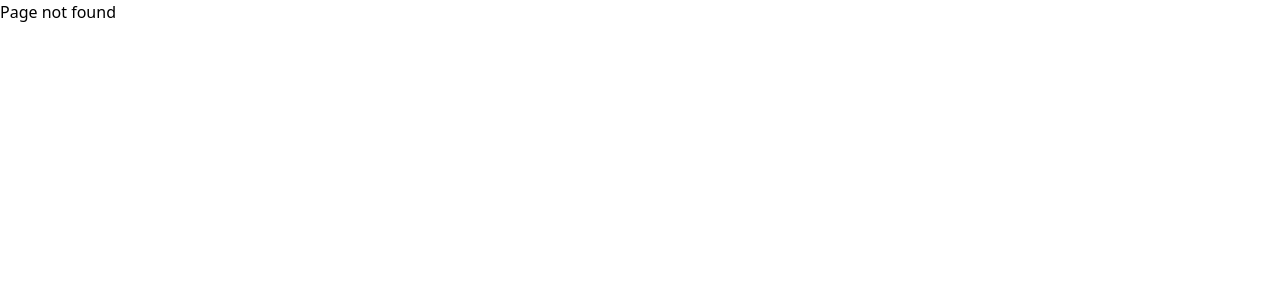
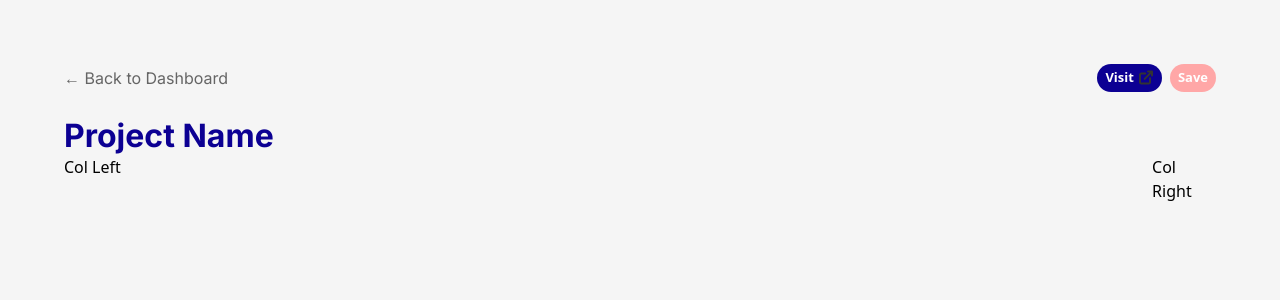
Before and after one commit to jumaber/portfolio_2025, a React (Vite) app: page /project/1/edit in a window 1280 px wide. Before the commit this address had no page. Shown: the top 300 px of the page. Built offline with nearby package versions, Linux system fonts and the light colour scheme.

Commit message:
added functionality to edit and visit buttons

```diff
--- a/src/App.css
+++ b/src/App.css
@@ -213,3 +213,24 @@ font-style: normal;
 font-weight: 700;
 line-height: normal;
 }
+
+
+/* Edit Project Pages */
+
+.back-button{
+color: var(--medium-grey, #656565);
+font-family: 'Inter', sans-serif;
+font-size: 16px;
+font-style: normal;
+font-weight: 400;
+line-height: normal;
+}
+
+.project-title{
+  color: var(--blue, #0C0093);
+font-family: Inter;
+font-size: 32px;
+font-style: normal;
+font-weight: 700;
+line-height: normal;
+}
--- a/src/App.jsx
+++ b/src/App.jsx
@@ -4,6 +4,7 @@ import { SinglePage } from "./pages/SinglePage";
 import { ImprintPage } from './pages/ImprintPage';
 import { PageNotFound } from './pages/PageNotFound';
 import { Dashboard } from './pages/Dashboard';
+import { EditProject } from './pages/EditProject';
 
 
 function App() {
@@ -13,6 +14,7 @@ function App() {
       <Routes>
         <Route path="/" element={<Home />} />
         <Route path="/project/:slug" element={<SinglePage />} />
+        <Route path="/project/:slug/edit" element={<EditProject />} />
         <Route path="/imprint" element={<ImprintPage />} />
         <Route path="/dashboard" element={<Dashboard />} />
         <Route path="/*" element={<PageNotFound />} />
--- a/src/components/dashboard/ButtonSmall.jsx
+++ b/src/components/dashboard/ButtonSmall.jsx
@@ -10,7 +10,7 @@ export function ButtonSmall({
   const isExternal = to.startsWith("http");
 
   const baseClasses =
-    "inline-flex items-center gap-1 rounded-3xl bg-[#F5F5F5] px-2 py-1 w-fit font-semibold text-[#656565] text-[13px] " +
+    "inline-flex items-center gap-1 rounded-3xl px-2 py-1 w-fit font-semibold text-[13px] " +
     className;
 
   if (isExternal) {
--- a/src/components/dashboard/ListItem.jsx
+++ b/src/components/dashboard/ListItem.jsx
@@ -4,14 +4,20 @@ import { ButtonSmall } from "./ButtonSmall";
 
 export function ListItem({
   title = "Lens Configuration",
-  image = "/src/assets/image-1.png"
+  image = "/src/assets/image-1.png",
+  slug = "lens-configuration"
+
  }) {
+
   return (
     <div className="flex flex-col md:flex-row items-start gap-4 justify-between bg-white p-2 rounded-md w-full">
       {/* Left: Image + Title */}
       <div className="flex items-center gap-4">
         {/* Placeholder Image */}
-        <img src={image} className="w-12 h-12 border-1 border-neutral-200 rounded-lg"/>
+        <img
+          src={image}
+          className="w-12 h-12 border-1 border-neutral-200 rounded-lg"
+        />
         {/* Title */}
         <div className="font-semibold text-[16px] text-[#333]">{title}</div>
       </div>
@@ -20,8 +26,12 @@ export function ListItem({
       <div className="flex items-center gap-4">
         <ButtonDrag />
         <Switch />
-        <ButtonSmall text="Edit" image={null} />
-        <ButtonSmall text="Visit" image="/src/assets/link.svg" />
+        <ButtonSmall text="Edit" image={null} to={`/project/${slug}/edit`} />
+        <ButtonSmall
+          text="Visit"
+          image="/src/assets/link.svg"
+          to={`/project/${slug}`}
+        />
       </div>
     </div>
   );
--- a/src/pages/Dashboard.jsx
+++ b/src/pages/Dashboard.jsx
@@ -1,8 +1,6 @@
-import { ButtonDrag } from "../components/dashboard/ButtonDrag";
 import { ButtonSmall } from "../components/dashboard/ButtonSmall";
 import { GAReport } from "../components/dashboard/GAReport";
 import { ListItem } from "../components/dashboard/ListItem";
-import { Switch } from "../components/dashboard/Switch";
 import { useEffect, useState } from "react";
 
 export function Dashboard({ user = "Júlia" }) {
@@ -61,9 +59,18 @@ export function Dashboard({ user = "Júlia" }) {
                 className="bg-[#FFA7A7] text-white"
               />
             </div>
-            <div className="py-4">
-              <div>item 1</div>
-            </div>
+            {projects.map((project, index) => (
+              <div
+                key={project.slug}
+                className={`py-2 ${
+                  index !== projects.length - 1
+                    ? "border-b border-gray-200"
+                    : ""
+                }`}
+              >
+                <ListItem title={project.cardTitle} slug={project.slug} />
+              </div>
+            ))}
           </div>
 
           {/* Projects */}
@@ -97,14 +104,14 @@ export function Dashboard({ user = "Júlia" }) {
             <div className="white-box">
               <div className="flex flex-row justify-between items-center pb-4">
                 <h2 className="box-title">📊 Google Analytics</h2>
-                <ButtonSmall />
+                <ButtonSmall className={"bg-[#F5F5F5] text-[#656565]"} />
               </div>
               <GAReport />
             </div>
             <div className="white-box">
               <div className="flex flex-row justify-between items-center">
                 <h2 className="box-title">🔥 Hotjar</h2>
-                <ButtonSmall />
+                <ButtonSmall className={"bg-[#F5F5F5] text-[#656565]"} />
               </div>
             </div>
           </div>
--- /dev/null
+++ b/src/pages/EditProject.jsx
@@ -0,0 +1,37 @@
+import { Link } from "react-router-dom";
+import { ButtonSmall } from "../components/dashboard/ButtonSmall";
+
+export function EditProject(
+  projectName="Project Name",
+) {
+
+  return (
+    <div className="bg-[#f5f5f5] flex flex-col h-screen w-screen items-start p-4 md:p-8 lg:p-16 overflow-x-hidden">
+      {/* Header*/}
+      <div className="flex flex-col w-full">
+        <div className="flex flex-row w-full justify-between items-center">
+          <Link to="/dashboard">
+            <div className="back-button">← Back to Dashboard</div>
+          </Link>
+          <div className="flex flex-row gap-2">
+            <ButtonSmall text={"Visit"} className={"bg-[#0C0093] text-white"} />
+            <ButtonSmall
+              text={"Save"}
+              className={"bg-[#FFA7A7] text-white"}
+              image={null}
+            />
+          </div>
+        </div>
+        <div>
+          <div className="project-title pt-6">Project Name</div>
+        </div>
+      </div>
+
+      {/* Content */}
+      <div className="flex flex-row w-full justify-between">
+        <div className="flex flex-row w-full">Col Left</div>
+        <div>Col Right</div>
+      </div>
+    </div>
+  );
+}
```
